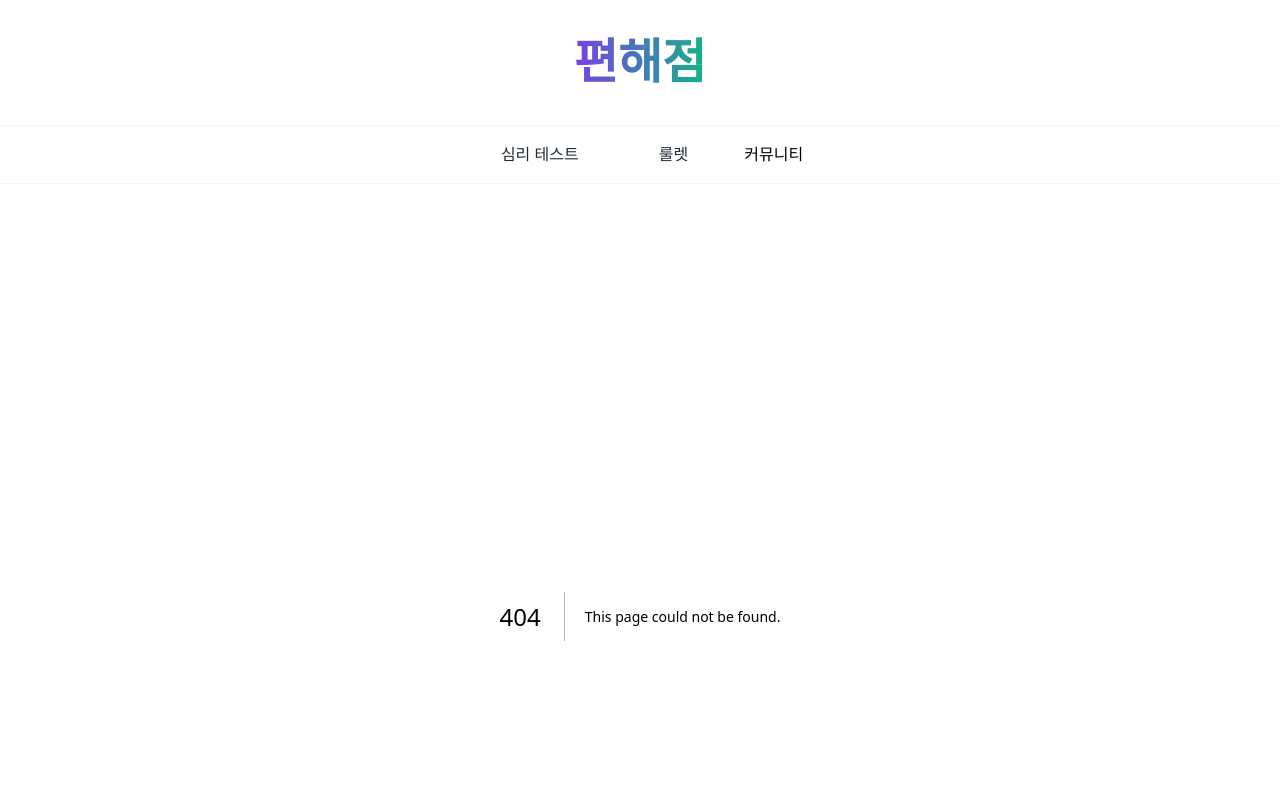
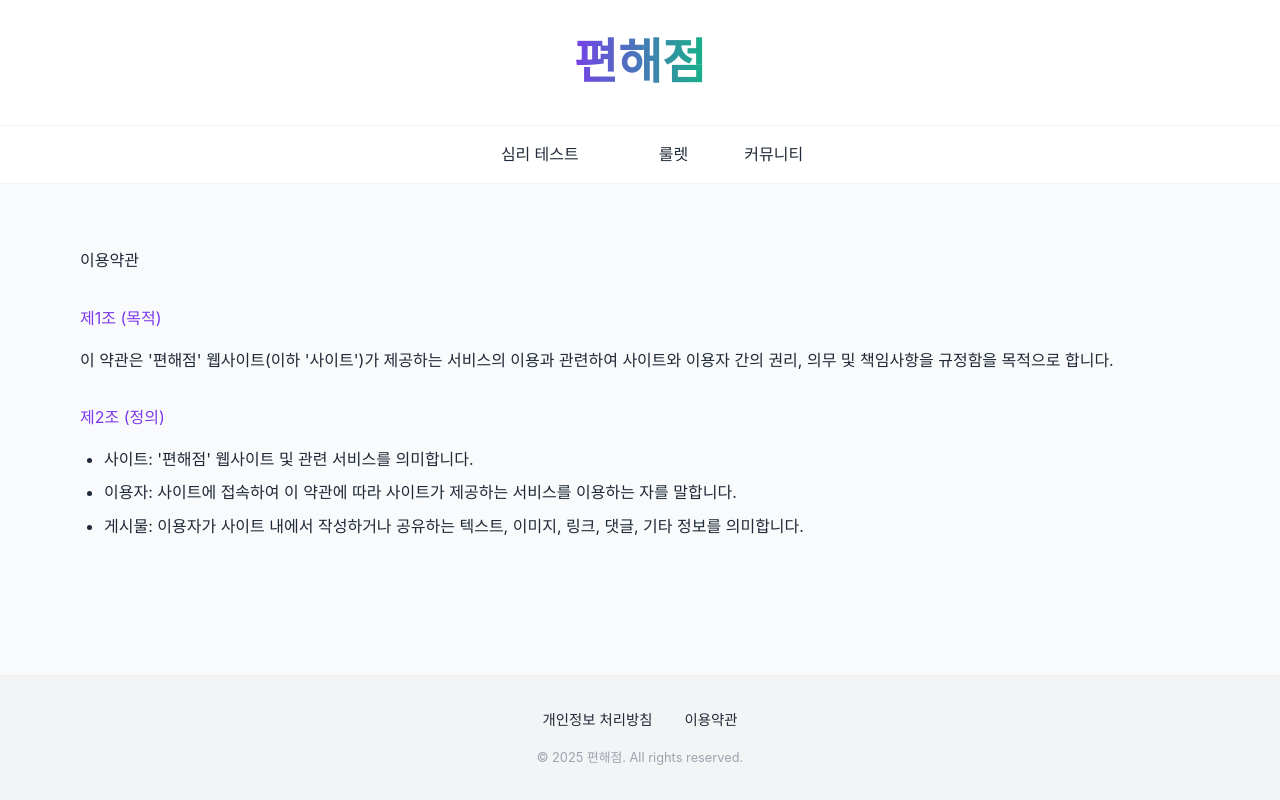
Before and after one commit to PyeonhaejeomTeam/Pyeonhaejeom, a Next.js app: page /terms in a window 1280 px wide. Before the commit this address had no page. Built offline with nearby package versions, Linux system fonts and the light colour scheme; a web font is replaced by a local one.

Commit message:
privacy 추가

```diff
--- a/app/globals.css
+++ b/app/globals.css
@@ -136,39 +136,39 @@ body {
 
 /* Footer 스타일 */
 .footer {
-  background-color: white;
-  border-top: 1px solid var(--gray-light);
-  padding: 2.5rem 0;
   margin-top: auto;
+  padding: 2rem 0;
+  background-color: var(--gray-light);
+  border-top: 1px solid #eee;
 }
 
 .footer_content {
-  display: flex;
-  justify-content: center;
-  align-items: center;
-  flex-direction: column;
-  gap: 1.2rem;
-}
-
-.footer_text {
-  color: var(--gray-medium);
-  font-size: 0.95rem;
+  max-width: var(--max-width);
+  margin: 0 auto;
+  padding: 0 1rem;
+  text-align: center;
 }
 
 .footer_links {
   display: flex;
+  justify-content: center;
   gap: 2rem;
+  margin-bottom: 1rem;
 }
 
 .footer_link {
   color: var(--text-color);
   text-decoration: none;
-  font-weight: 500;
-  transition: color 0.2s ease;
+  font-size: 0.9rem;
 }
 
 .footer_link:hover {
   color: var(--primary-color);
+}
+
+.footer_copyright {
+  color: var(--gray-medium);
+  font-size: 0.8rem;
 }
 
 /* 홈페이지 스타일 */
@@ -701,3 +701,34 @@ body {
 .social-buttons > button:hover {
   transform: scale(1.1);
 }
+
+/* 개인정보 처리방침 페이지 스타일 */
+.privacy_container {
+  max-width: var(--max-width);
+  margin: 2rem auto;
+  padding: 0 1rem;
+}
+
+.privacy_section {
+  margin: 2rem 0;
+}
+
+.privacy_section h2 {
+  margin-bottom: 1rem;
+  color: var(--primary-color);
+}
+
+.privacy_section p {
+  margin-bottom: 1rem;
+  line-height: 1.6;
+}
+
+.privacy_section ul {
+  list-style: disc;
+  margin-left: 1.5rem;
+  margin-bottom: 1rem;
+}
+
+.privacy_section li {
+  margin: 0.5rem 0;
+}
--- /dev/null
+++ b/app/privacy/page.js
@@ -0,0 +1,5 @@
+import PrivacyContent from "@/components/PrivacyContent";
+
+export default function Privacy() {
+  return <PrivacyContent />;
+}
--- /dev/null
+++ b/app/terms/page.js
@@ -0,0 +1,5 @@
+import TermsContent from "@/components/TermsContent";
+
+export default function Terms() {
+  return <TermsContent />;
+}
--- a/components/Footer.js
+++ b/components/Footer.js
@@ -1,18 +1,18 @@
-import Link from 'next/link';
+import Link from "next/link";
 
 export default function Footer() {
   return (
     <footer className="footer">
       <div className="footer_content">
-        <p className="footer_text">© 2024 편해점. All rights reserved.</p>
         <div className="footer_links">
-          <Link href="/about" className="footer_link">
-            About
+          <Link href="/privacy" className="footer_link">
+            개인정보 처리방침
           </Link>
-          <Link href="/privacy" className="footer_link">
-            Privacy
+          <Link href="/terms" className="footer_link">
+            이용약관
           </Link>
         </div>
+        <p className="footer_copyright">© 2025 편해점. All rights reserved.</p>
       </div>
     </footer>
   );
--- /dev/null
+++ b/components/PrivacyContent.js
@@ -0,0 +1,41 @@
+export default function PrivacyContent() {
+  return (
+    <div className="privacy_container">
+      <h1>개인정보 처리방침</h1>
+
+      <section className="privacy_section">
+        <h2>1. 개인정보의 처리 목적</h2>
+        <p>
+          편해점은 다음의 목적을 위하여 개인정보를 처리합니다. 처리한 개인정보는
+          다음의 목적 이외의 용도로는 사용되지 않으며 이용 목적이 변경될 시에는
+          사전동의를 구할 예정입니다.
+        </p>
+        <ul>
+          <li>서비스 제공</li>
+          <li>콘텐츠 제공</li>
+          <li>커뮤니티 운영</li>
+        </ul>
+      </section>
+
+      <section className="privacy_section">
+        <h2>2. 개인정보의 처리 및 보유 기간</h2>
+        <p>
+          편해점은 법령에 따른 개인정보 보유·이용기간 또는 정보주체로부터
+          개인정보를 수집 시에 동의 받은 개인정보 보유·이용기간 내에서
+          개인정보를 처리·보유합니다.
+        </p>
+      </section>
+
+      <section className="privacy_section">
+        <h2>3. 정보주체의 권리·의무 및 그 행사방법</h2>
+        <p>이용자는 개인정보주체로서 다음과 같은 권리를 행사할 수 있습니다.</p>
+        <ul>
+          <li>개인정보 열람요구</li>
+          <li>오류 등이 있을 경우 정정 요구</li>
+          <li>삭제요구</li>
+          <li>처리정지 요구</li>
+        </ul>
+      </section>
+    </div>
+  );
+}
--- /dev/null
+++ b/components/TermsContent.js
@@ -0,0 +1,26 @@
+export default function TermsContent() {
+  return (
+    <div className="privacy_container">
+      <h1>이용약관</h1>
+
+      <section className="privacy_section">
+        <h2>제1조 (목적)</h2>
+        <p>
+          이 약관은 '편해점' 웹사이트(이하 '사이트')가 제공하는 서비스의 이용과 관련하여
+          사이트와 이용자 간의 권리, 의무 및 책임사항을 규정함을 목적으로 합니다.
+        </p>
+      </section>
+
+      <section className="privacy_section">
+        <h2>제2조 (정의)</h2>
+        <ul>
+          <li>사이트: '편해점' 웹사이트 및 관련 서비스를 의미합니다.</li>
+          <li>이용자: 사이트에 접속하여 이 약관에 따라 사이트가 제공하는 서비스를 이용하는 자를 말합니다.</li>
+          <li>게시물: 이용자가 사이트 내에서 작성하거나 공유하는 텍스트, 이미지, 링크, 댓글, 기타 정보를 의미합니다.</li>
+        </ul>
+      </section>
+
+      {/* ... 나머지 약관 내용 ... */}
+    </div>
+  );
+}
```
